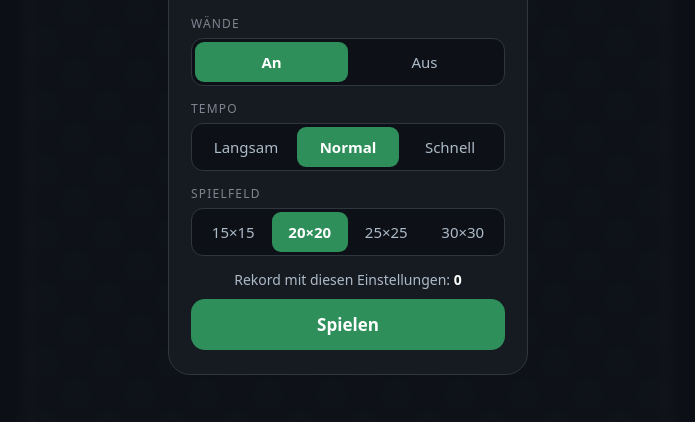
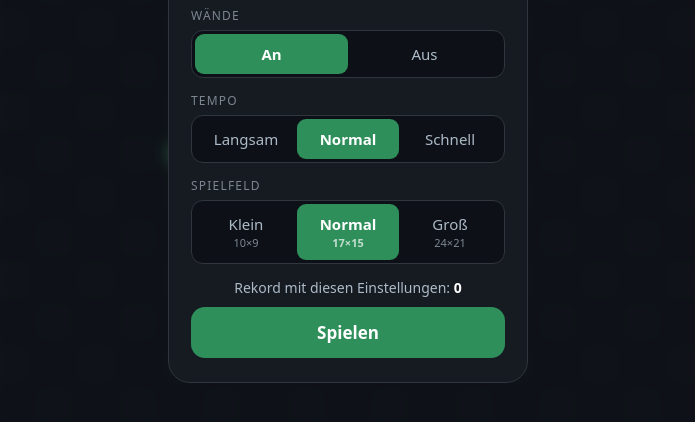
Before and after one commit to linuzzx/catan-board-generator, a plain HTML site: page snake.html in a window 1280 px wide. Shown: the part 266-688 px from the top of the page, without its empty margins (292-987 px from the left). Drawn offline with Linux system fonts and the light colour scheme.

Commit message:
Snake: Spielfeldgrößen wie bei Google Snake (10×9, 17×15, 24×21)
Co-Authored-By: Claude Opus 5.5 <noreply@anthropic.com>
Claude-Session: https://claude.ai/code/session_01HsJ9Vq3sC7h4aTC3ecEEWF

```diff
--- a/snake.html
+++ b/snake.html
@@ -88,6 +88,7 @@ window.onerror = function (msg, src, line, col) {
     font: inherit; font-size: 15px; padding: 10px 4px; border-radius: 9px; cursor: pointer;
     touch-action: manipulation;
   }
+  .seg button small { display: block; font-size: 11px; opacity: .7; margin-top: 1px; }
   .seg button.on { background: #2f8f5b; color: #fff; font-weight: 600; }
   .btn {
     display: block; width: 100%; border: 0; border-radius: 14px; padding: 14px;
@@ -152,10 +153,9 @@ window.onerror = function (msg, src, line, col) {
     <div class="group">
       <div class="gl">Spielfeld</div>
       <div class="seg" id="sizeSeg">
-        <button type="button" data-v="15">15×15</button>
-        <button type="button" data-v="20">20×20</button>
-        <button type="button" data-v="25">25×25</button>
-        <button type="button" data-v="30">30×30</button>
+        <button type="button" data-v="small">Klein<small>10×9</small></button>
+        <button type="button" data-v="normal">Normal<small>17×15</small></button>
+        <button type="button" data-v="large">Groß<small>24×21</small></button>
       </div>
     </div>
     <div class="best">Rekord mit diesen Einstellungen: <b id="menuBest">0</b></div>
@@ -196,8 +196,9 @@ window.onerror = function (msg, src, line, col) {
   }
 
   /* ---------- Konstanten ---------- */
-  var N = 20;
-  var SIZES = { '15': 15, '20': 20, '25': 25, '30': 30 };
+  var W = 17, H = 15;
+  // Spielfeldgrößen wie bei Google Snake
+  var SIZES = { small: { w: 10, h: 9 }, normal: { w: 17, h: 15 }, large: { w: 24, h: 21 } };
   var SPEEDS = { slow: 165, normal: 115, fast: 78 };
   var GRACE_MS = 190; // Kulanz: so lange wartet die Schlange vor einem Aufprall auf eine Lenkung
   var COLORS = {
@@ -235,17 +236,16 @@ window.onerror = function (msg, src, line, col) {
   var menuOv = $('menu'), pauseOv = $('pauseOv'), overOv = $('overOv');
 
   /* ---------- Einstellungen ---------- */
-  var settings = { walls: true, speed: 'normal', size: '20' };
+  var settings = { walls: true, speed: 'normal', size: 'normal' };
   (function loadSettings() {
     var w = store.get('snake_walls'), s = store.get('snake_speed'), z = store.get('snake_size');
     if (w === 'off') settings.walls = false;
     if (s && SPEEDS.hasOwnProperty(s)) settings.speed = s;
     if (z && SIZES.hasOwnProperty(z)) settings.size = z;
-    N = SIZES[settings.size];
   })();
   function hsKey() {
     var k = 'snake_hs_' + (settings.walls ? 'on' : 'off') + '_' + settings.speed;
-    return settings.size === '20' ? k : k + '_' + settings.size; // 20×20 behält alte Rekorde
+    return k + '_' + settings.size;
   }
   function getBest() { var v = parseInt(store.get(hsKey()), 10); return isNaN(v) ? 0 : v; }
 
@@ -273,7 +273,7 @@ window.onerror = function (msg, src, line, col) {
   }
   bindSeg('wallSeg', function (v) { settings.walls = (v === 'on'); store.set('snake_walls', v); });
   bindSeg('speedSeg', function (v) { settings.speed = v; store.set('snake_speed', v); });
-  bindSeg('sizeSeg', function (v) { settings.size = v; store.set('snake_size', v); N = SIZES[v]; setPreview(); });
+  bindSeg('sizeSeg', function (v) { settings.size = v; store.set('snake_size', v); resize(); });
 
   /* ---------- Spielzustand ---------- */
   var state = 'menu'; // menu | playing | paused | dying | over
@@ -291,23 +291,31 @@ window.onerror = function (msg, src, line, col) {
   function placeFood() {
     var free = [], occ = {};
     for (var i = 0; i < snake.length; i++) occ[snake[i].x + ',' + snake[i].y] = true;
-    for (var y = 0; y < N; y++) for (var x = 0; x < N; x++) if (!occ[x + ',' + y]) free.push({ x: x, y: y });
+    for (var y = 0; y < H; y++) for (var x = 0; x < W; x++) if (!occ[x + ',' + y]) free.push({ x: x, y: y });
     food = free.length ? free[Math.floor(Math.random() * free.length)] : null;
     if (food) food.born = clock;
   }
 
+  // Lange Seite des Felds folgt der langen Seite des Bildschirms (Hochformat: Feld gedreht)
+  function applySize() {
+    var z = SIZES[settings.size];
+    var portrait = stage.clientHeight > stage.clientWidth;
+    if (portrait) { W = z.h; H = z.w; } else { W = z.w; H = z.h; }
+  }
+
   function setPreview() {
-    var cy = Math.floor(N / 2), cx = Math.floor(N / 2) - 2;
+    var cy = Math.floor(H / 2), cx = Math.max(2, Math.floor(W / 2) - 2);
     snake = [{ x: cx, y: cy }, { x: cx - 1, y: cy }, { x: cx - 2, y: cy }];
     prevSnake = copyList(snake);
     dir = { x: 1, y: 0 };
-    food = { x: Math.min(N - 2, cx + 4), y: cy, born: -1000 };
+    food = { x: Math.min(W - 1, cx + 3), y: cy, born: -1000 };
   }
 
   function newGame() {
-    N = SIZES[settings.size];
+    applySize();
+    resize();
     stalled = false;
-    var cy = Math.floor(N / 2), cx = Math.floor(N / 2) - 2;
+    var cy = Math.floor(H / 2), cx = Math.max(2, Math.floor(W / 2) - 2);
     snake = [{ x: cx, y: cy }, { x: cx - 1, y: cy }, { x: cx - 2, y: cy }];
     prevSnake = copyList(snake);
     dir = { x: 1, y: 0 };
@@ -344,8 +352,8 @@ window.onerror = function (msg, src, line, col) {
   }
 
   function blocked(nx, ny) {
-    if (settings.walls && (nx < 0 || ny < 0 || nx >= N || ny >= N)) return true;
-    if (!settings.walls) { nx = (nx + N) % N; ny = (ny + N) % N; }
+    if (settings.walls && (nx < 0 || ny < 0 || nx >= W || ny >= H)) return true;
+    if (!settings.walls) { nx = (nx + W) % W; ny = (ny + H) % H; }
     var eats = food && nx === food.x && ny === food.y;
     var checkLen = eats ? snake.length : snake.length - 1; // Schwanz rückt weiter, falls nicht gefressen
     for (var i = 0; i < checkLen; i++) {
@@ -371,7 +379,7 @@ window.onerror = function (msg, src, line, col) {
       return;
     }
     stalled = false;
-    if (!settings.walls) { nx = (nx + N) % N; ny = (ny + N) % N; }
+    if (!settings.walls) { nx = (nx + W) % W; ny = (ny + H) % H; }
     var eats = food && nx === food.x && ny === food.y;
     prevSnake = copyList(snake);
     snake.unshift({ x: nx, y: ny });
@@ -479,7 +487,7 @@ window.onerror = function (msg, src, line, col) {
 
   /* ---------- Größe / Schärfe ---------- */
   var bg = document.createElement('canvas'), bgctx = bg.getContext('2d');
-  var cssSize = 0, dpr = 1;
+  var dpr = 1;
 
   function roundRect(c, x, y, w, h, r) {
     c.beginPath();
@@ -493,44 +501,45 @@ window.onerror = function (msg, src, line, col) {
 
   function resize() {
     var w = stage.clientWidth, h = stage.clientHeight;
-    var size = Math.floor(Math.min(w, h, 640));
-    if (size < 100) size = Math.max(100, Math.floor(Math.min(window.innerWidth, window.innerHeight) - 20));
+    if (w < 100 || h < 100) { w = window.innerWidth - 20; h = window.innerHeight - 140; }
+    if (state === 'menu') { applySize(); setPreview(); }
+    var cell = Math.min(w / W, h / H, 720 / Math.max(W, H));
     dpr = window.devicePixelRatio || 1;
     if (dpr > 3) dpr = 3;
-    cssSize = size;
-    canvas.style.width = size + 'px';
-    canvas.style.height = size + 'px';
-    canvas.width = Math.round(size * dpr);
-    canvas.height = Math.round(size * dpr);
+    var px = Math.max(4, Math.floor(cell * dpr)); // ganze Gerätepixel pro Feld = scharfe Kanten
+    canvas.width = px * W;
+    canvas.height = px * H;
+    canvas.style.width = (canvas.width / dpr) + 'px';
+    canvas.style.height = (canvas.height / dpr) + 'px';
     bg.width = canvas.width; bg.height = canvas.height;
     drawBackground();
   }
 
   function drawBackground() {
-    var s = bg.width / N;
+    var s = bg.width / W;
     bgctx.setTransform(s, 0, 0, s, 0, 0);
-    bgctx.clearRect(0, 0, N, N);
+    bgctx.clearRect(0, 0, W, H);
     bgctx.fillStyle = '#121820';
-    roundRect(bgctx, 0, 0, N, N, 0.8);
+    roundRect(bgctx, 0, 0, W, H, 0.45);
     bgctx.fill();
     bgctx.fillStyle = 'rgba(255,255,255,0.025)';
-    for (var y = 0; y < N; y++) for (var x = 0; x < N; x++) {
+    for (var y = 0; y < H; y++) for (var x = 0; x < W; x++) {
       if ((x + y) % 2 === 0) { roundRect(bgctx, x + 0.06, y + 0.06, 0.88, 0.88, 0.18); bgctx.fill(); }
     }
     bgctx.fillStyle = 'rgba(255,255,255,0.06)';
-    for (y = 0; y < N; y++) for (x = 0; x < N; x++) {
+    for (y = 0; y < H; y++) for (x = 0; x < W; x++) {
       bgctx.beginPath(); bgctx.arc(x + 0.5, y + 0.5, 0.035, 0, Math.PI * 2); bgctx.fill();
     }
     if (settings.walls) {
       bgctx.strokeStyle = '#4a3133';
       bgctx.lineWidth = 0.08;
-      roundRect(bgctx, 0.04, 0.04, N - 0.08, N - 0.08, 0.76);
+      roundRect(bgctx, 0.04, 0.04, W - 0.08, H - 0.08, 0.41);
       bgctx.stroke();
     } else {
       bgctx.strokeStyle = '#2a3a31';
       bgctx.lineWidth = 0.06;
       if (bgctx.setLineDash) bgctx.setLineDash([0.3, 0.3]);
-      roundRect(bgctx, 0.04, 0.04, N - 0.08, N - 0.08, 0.76);
+      roundRect(bgctx, 0.04, 0.04, W - 0.08, H - 0.08, 0.41);
       bgctx.stroke();
       if (bgctx.setLineDash) bgctx.setLineDash([]);
     }
@@ -541,15 +550,15 @@ window.onerror = function (msg, src, line, col) {
   window.addEventListener('orientationchange', function () { setTimeout(resize, 200); });
 
   /* ---------- Zeichnen ---------- */
-  function wrapDelta(d) {
-    if (d > N / 2) return d - N;
-    if (d < -N / 2) return d + N;
+  function wrapDelta(d, n) {
+    if (d > n / 2) return d - n;
+    if (d < -n / 2) return d + n;
     return d;
   }
 
   function lerpCell(a, b, t) {
     var dx = b.x - a.x, dy = b.y - a.y;
-    if (!settings.walls) { dx = wrapDelta(dx); dy = wrapDelta(dy); }
+    if (!settings.walls) { dx = wrapDelta(dx, W); dy = wrapDelta(dy, H); }
     return { x: a.x + dx * t + 0.5, y: a.y + dy * t + 0.5 };
   }
 
@@ -564,7 +573,7 @@ window.onerror = function (msg, src, line, col) {
     var pts = [raw[0]];
     for (i = 1; i < raw.length; i++) {
       var p = pts[i - 1];
-      pts.push({ x: p.x + wrapDelta(raw[i].x - p.x), y: p.y + wrapDelta(raw[i].y - p.y) });
+      pts.push({ x: p.x + wrapDelta(raw[i].x - p.x, W), y: p.y + wrapDelta(raw[i].y - p.y, H) });
     }
     return pts;
   }
@@ -588,7 +597,7 @@ window.onerror = function (msg, src, line, col) {
     var vx = dir.x, vy = dir.y;
     if (snake.length > 1) {
       var ddx = snake[0].x - snake[1].x, ddy = snake[0].y - snake[1].y;
-      if (!settings.walls) { ddx = wrapDelta(ddx); ddy = wrapDelta(ddy); }
+      if (!settings.walls) { ddx = wrapDelta(ddx, W); ddy = wrapDelta(ddy, H); }
       if (ddx || ddy) { vx = ddx; vy = ddy; }
     }
     ctx.fillStyle = dead ? COLORS.deadOutline : COLORS.outline;
@@ -631,9 +640,9 @@ window.onerror = function (msg, src, line, col) {
   }
 
   function render(t) {
-    var bgKey = settings.walls + '_' + N + '_' + canvas.width;
+    var bgKey = settings.walls + '_' + W + 'x' + H + '_' + canvas.width;
     if (lastBgKey !== bgKey) { lastBgKey = bgKey; drawBackground(); }
-    var s = canvas.width / N;
+    var s = canvas.width / W;
     ctx.setTransform(1, 0, 0, 1, 0, 0);
     ctx.clearRect(0, 0, canvas.width, canvas.height);
     var shake = 0;
@@ -644,7 +653,7 @@ window.onerror = function (msg, src, line, col) {
     ctx.setTransform(s, 0, 0, s, sx, sy);
 
     ctx.save();
-    roundRect(ctx, 0, 0, N, N, 0.8);
+    roundRect(ctx, 0, 0, W, H, 0.45);
     ctx.clip();
     drawFood();
     if (snake.length) {
@@ -658,8 +667,8 @@ window.onerror = function (msg, src, line, col) {
           if (pts[i].x < minX) minX = pts[i].x; if (pts[i].x > maxX) maxX = pts[i].x;
           if (pts[i].y < minY) minY = pts[i].y; if (pts[i].y > maxY) maxY = pts[i].y;
         }
-        for (var oy = -N; oy <= N; oy += N) for (var ox = -N; ox <= N; ox += N) {
-          if (maxX + ox < -1 || minX + ox > N + 1 || maxY + oy < -1 || minY + oy > N + 1) continue;
+        for (var oy = -H; oy <= H; oy += H) for (var ox = -W; ox <= W; ox += W) {
+          if (maxX + ox < -1 || minX + ox > W + 1 || maxY + oy < -1 || minY + oy > H + 1) continue;
           drawSnakeAt(pts, ox, oy, dead);
         }
       }
```
